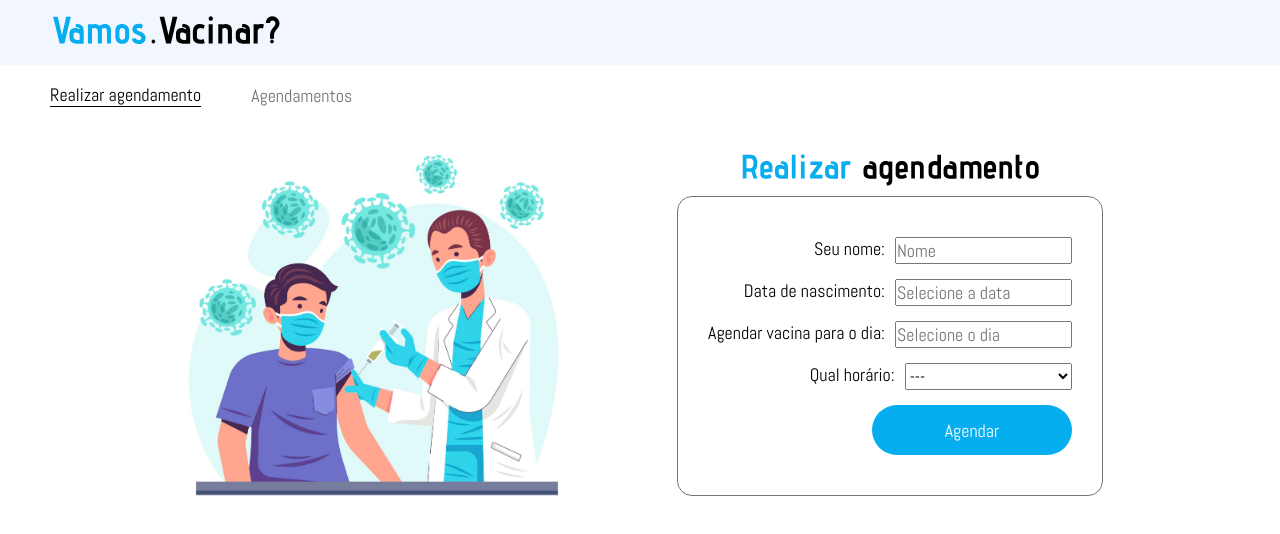
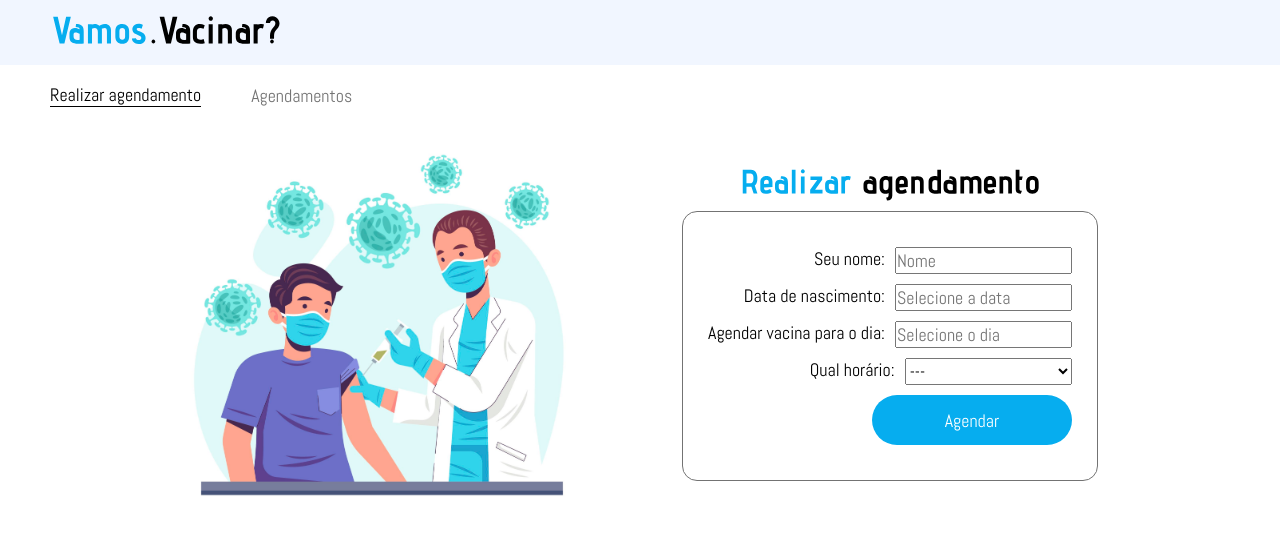
Before and after one commit to doug-22/vamos-vacinar, a React (Create React App) app: page /cadastrar-agendamento in a window 1280 px wide. Shown: the top 534 px of the page. Built offline with nearby package versions, Linux system fonts and the light colour scheme.

Commit message:
Refactor form component

```diff
--- a/src/Components/Form/styles.css
+++ b/src/Components/Form/styles.css
@@ -13,12 +13,12 @@
 .container-input {
     border: solid 1px var(--gray);
     border-radius: 15px;
-    padding: 40px 30px;
+    padding: 35px 25px;
 
     display: flex;
     flex-direction: column;
     align-items: flex-end !important;
-    gap: 15px;
+    gap: 10px;
 }
 .content-input {
     display: flex;
@@ -32,5 +32,5 @@
 
 .message-error {
     font-size: 15px;
-    color: red;
+    color: var(--red);
 }
```
